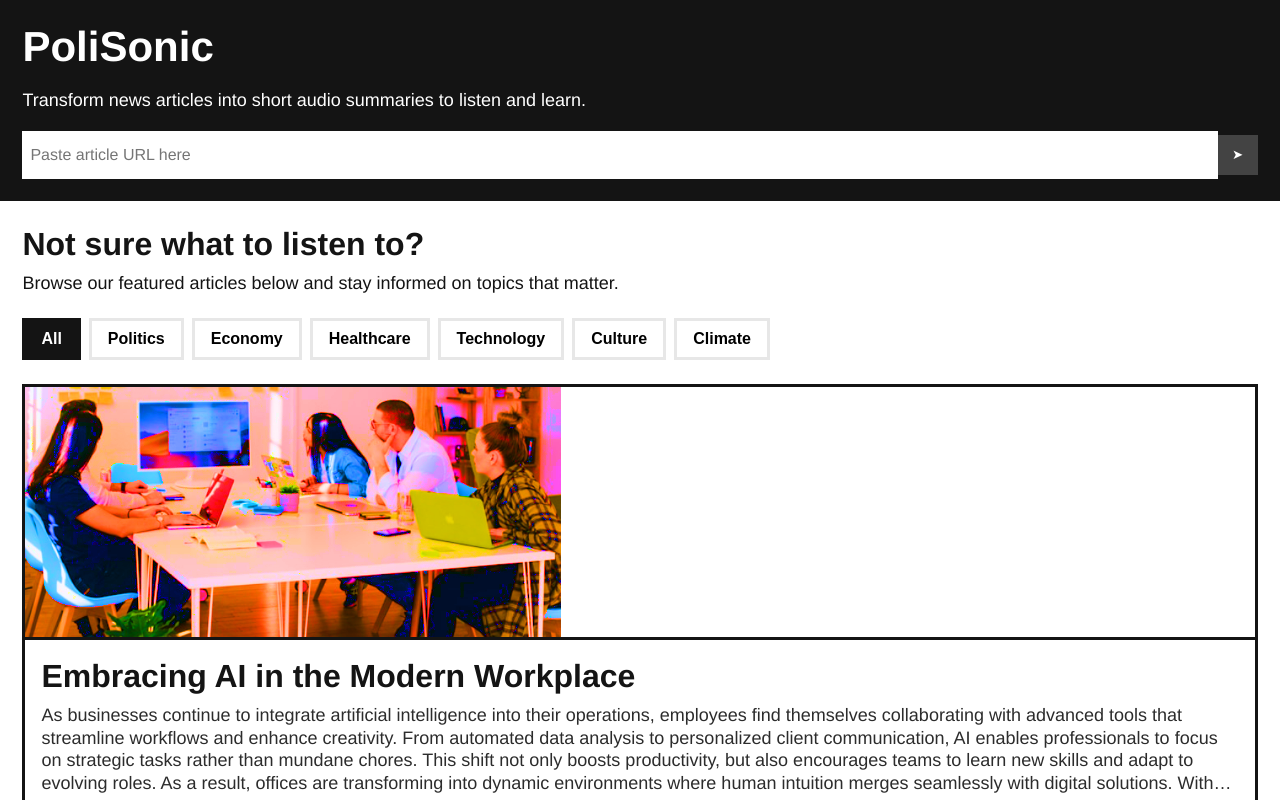
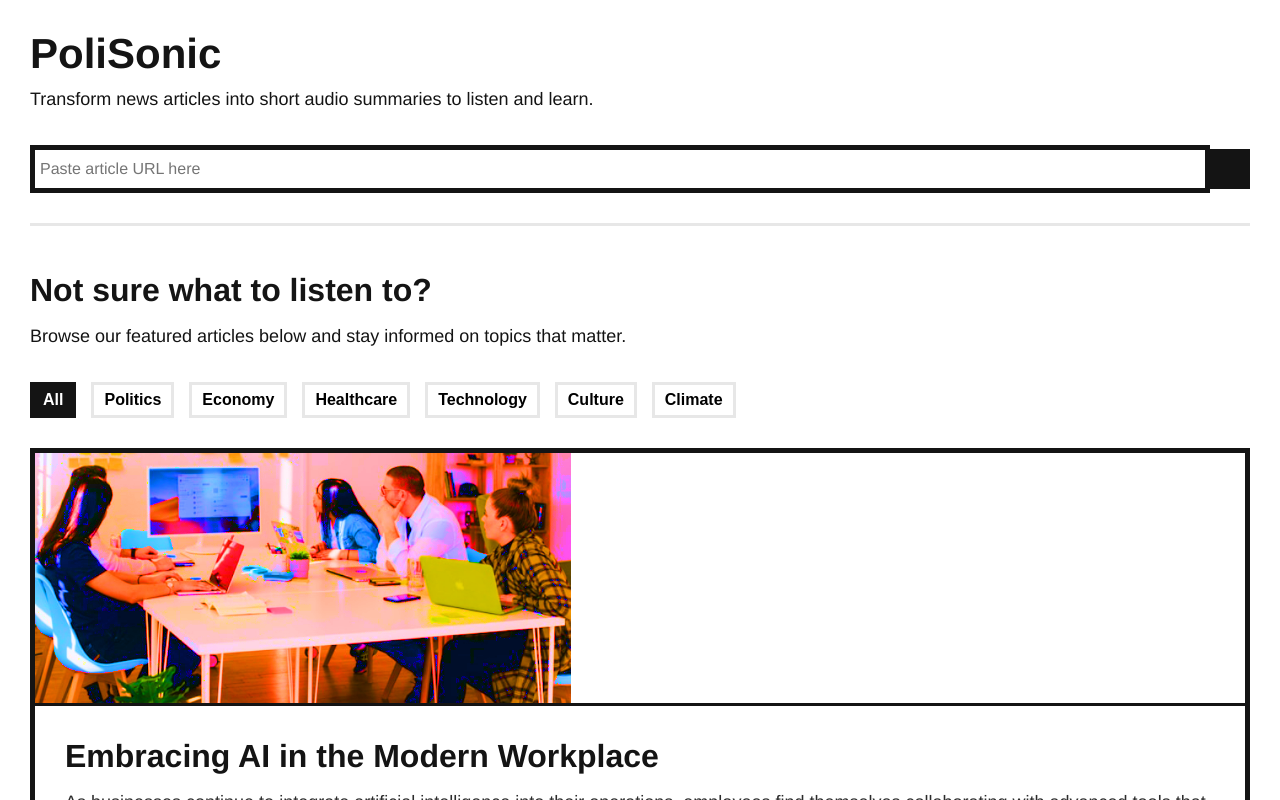
Before and after one commit to uthmanoali98/GTVO_Hackathon, a React (Create React App) app in the folder frontend/polisonic/: page / in a window 1280 px wide. Shown: the top 800 px of the page. Built offline with nearby package versions, Linux system fonts and the light colour scheme.

Commit message:
global-styling

```diff
--- a/frontend/polisonic/src/components/ArticleCard.css
+++ b/frontend/polisonic/src/components/ArticleCard.css
@@ -1,7 +1,6 @@
 /* src/components/ArticleCard.css */
 
 .article-card {
-    border: 3px solid var(--color-black-1);
     display: flex;
     flex-direction: column;
     overflow: hidden;
@@ -29,40 +28,14 @@
     position: absolute;
   }
 
-  .content {
-    padding: 1rem;
-  }
-
   .black-divider{
     height: 3px;
     background-color: var(--color-black-1);
     width: 100%;
   }
 
-  .article-title {
-    margin-bottom: 2em;
-    font-weight: var(--h3-font-weight);
-    line-height: var(--h3-line-height);
-    font-size: var(--h3-font-size-desktop);
-  }
-
-  @media (max-width: var(--breakpoint-desktop)) {
-    .article-title {
-      font-size: var(--h3-font-size-tablet);
-    }
-  }
-
-  @media (max-width: var(--breakpoint-tablet)) {
-    .article-title {
-      font-size: var(--h3-font-size-mobile);
-    }
-  }
-
   .article-description {
-    margin: 0 0 1rem 0;
-    font-weight: var(--body-reg-font-weight);
-    line-height: var(--body-reg-line-height);
-    font-size: var(--body-reg-font-size-desktop);
+    margin: 1.5rem 0 2rem 0;
     color: var(--color-black-2);
     display: -webkit-box;          /* Use flexbox for WebKit-based browsers */
     -webkit-box-orient: vertical;  /* Set box orientation to vertical */
@@ -73,21 +46,5 @@
 
   @media (max-width: var(--breakpoint-desktop)) {
     .article-description {
-      font-size: var(--body-reg-font-size-tablet-mobile);
     }
   }
-
-  .article-source {
-    margin: 0 0 0 0;
-    font-weight: var(--body-small-font-weight);
-    line-height: var(--body-small-line-height);
-    font-size: var(--body-small-font-size-desktop);
-    font-style: italic;
-    color: var(--color-black-3);
-  }
-
-  @media (max-width: var(--breakpoint-desktop)) {
-    .article-source {
-      font-size: var(--body-small-font-size-tablet-mobile);
-    }
-  }
--- a/frontend/polisonic/src/components/ArticleCard.jsx
+++ b/frontend/polisonic/src/components/ArticleCard.jsx
@@ -5,16 +5,16 @@ import './ArticleCard.css';
 const ArticleCard = ({ article }) => {
   const { title, description, source, imageUrl } = article;
   return (
-    <div className="article-card">
+    <div className="article-card border-all-default">
       <div className="image-container">
         <div className='image-filter'></div>
         <img src={imageUrl} alt={title} />
       </div>
       <div className='black-divider'></div>
-      <div className="content">
+      <div className="padding-all">
         <h3 className="article-title">{title}</h3>
         <p className="article-description">{description}</p>
-        <p className="article-source">Source: {source}</p>
+        <p className="article-source body-small">Source: {source}</p>
       </div>
     </div>
   );
--- a/frontend/polisonic/src/components/ArticlePage.css
+++ b/frontend/polisonic/src/components/ArticlePage.css
@@ -38,7 +38,6 @@
 }
 
 .article-source {
-  margin: 0 0 2rem 0;
   font-weight: var(--body-small-font-weight);
   line-height: var(--body-small-line-height);
   font-size: var(--body-small-font-size-desktop);
--- a/frontend/polisonic/src/components/HomePage.css
+++ b/frontend/polisonic/src/components/HomePage.css
@@ -7,41 +7,14 @@
 
   /* Hero Styles */
   .hero {
-    background: var(--color-black-1);
-    color: white;
-    padding: 1.4rem 1.4rem;
   }
 
   .hero-title {
     margin: 0 0 1rem 0;
-    font-weight: var(--h1-font-weight);
-    line-height: var(--h1-line-height);
-    font-size: var(--h1-font-size-desktop);
-  }
-
-  @media (max-width: var(--breakpoint-desktop)) {
-    .hero-title {
-      font-size: var(--h1-font-size-tablet);
-    }
-  }
-
-  @media (max-width: var(--breakpoint-tablet)) {
-    .hero-title {
-      font-size: var(--h1-font-size-mobile);
-    }
   }
 
   .hero-subtitle {
     margin: 0 0 -1.4em 0;
-    font-weight: var(--body-reg-font-weight);
-    line-height: var(--body-reg-line-height);
-    font-size: var(--body-reg-font-size-desktop);
-  }
-
-  @media (max-width: var(--breakpoint-desktop)) {
-    .hero-subtitle {
-      font-size: var(--body-reg-font-size-tablet-mobile);
-    }
   }
 
   /* Sticky Search */
@@ -49,16 +22,14 @@
     position: sticky;
     top: 0;
     z-index: 10;
-    background: var(--color-black-1);
-    padding: 1.4rem 1.4rem;
     display: flex;
     align-items: center;
+    margin-bottom: 3em;
   }
 
   .search-input {
     flex: 1;
     padding: 0.5rem;
-    border: none;
     height: 3em;
     font-weight: var(--body-reg-font-weight);
     line-height: var(--body-reg-line-height);
@@ -67,23 +38,19 @@
   }
 
   .search-button {
-    background: var(--color-black-3);
+    background: var(--color-black-1);
     color: white;
-    border: none;
+    border: 3px solid var(--color-black-1);
     height: 3em;
     width: 3em;
   }
 
   /* Content Section */
   .content-section {
-    padding: 1.4rem 1.4rem;
   }
 
   .section-title {
-    margin: 0 0 0.5rem 0;
-    font-weight: var(--h2-font-weight);
-    line-height: var(--h2-line-height);
-    font-size: var(--h2-font-size-desktop);
+
   }
 
   @media (max-width: var(--breakpoint-desktop)) {
@@ -99,10 +66,7 @@
   }
 
   .section-subtitle {
-    margin: 0 0 1rem 0;
-    font-weight: var(--body-reg-font-weight);
-    line-height: var(--body-reg-line-height);
-    font-size: var(--body-reg-font-size-desktop);
+
   }
 
   @media (max-width: var(--breakpoint-desktop)) {
@@ -113,8 +77,7 @@
 
   .categories-wrapper {
     display: flex;
-    gap: 0.5rem;
-    margin: 1.5rem 0rem;
+    gap: 1.5rem;
     position: relative;
 
     /* Make the container stop at screen/device width */
@@ -155,7 +118,7 @@
   /* Articles Grid */
   .articles-grid {
     display: grid;
-    gap: 1rem;
+    gap: 2rem;
     grid-template-columns: 1fr;
   }
 
--- a/frontend/polisonic/src/components/HomePage.jsx
+++ b/frontend/polisonic/src/components/HomePage.jsx
@@ -120,24 +120,32 @@ const HomePage = () => {
 
   return (
     <div className="homepage-container">
-      <div className="hero">
+      <div className="hero padding-all">
         <h1 className="hero-title">PoliSonic</h1>
         <p className="hero-subtitle">Transform news articles into short audio summaries to listen and learn.</p>
       </div>
-      <div className="sticky-search-container">
+      <div className="sticky-search-container padding-lrt">
         <input
-          className="search-input"
+          className="search-input border-all-default"
           placeholder="Paste article URL here"
           value={inputValue}
           onChange={(e) => setInputValue(e.target.value)} />
         <button className="search-button" onClick={fetchArticleData} disabled={loading}>
-          {loading ? '...' : '➤'}
+          {loading ? <div>
+
+          </div> :
+            <div>
+            </div>
+          }
         </button>
       </div>
+      <div className='line-div top-margin'></div>
       <section className="content-section">
-        <h2 className="section-title">Not sure what to listen to?</h2>
-        <p className="section-subtitle">Browse our featured articles below and stay informed on topics that matter.</p>
-        <div className="categories-wrapper">
+        <div className='padding-all'>
+          <h2 className="section-title">Not sure what to listen to?</h2>
+          <p className="section-subtitle">Browse our featured articles below and stay informed on topics that matter.</p>
+        </div>
+        <div className="categories-wrapper padding-horizontal">
           {ALL_CATEGORIES.map(cat => (
             <button
               key={cat}
@@ -148,7 +156,7 @@ const HomePage = () => {
             </button>
           ))}
         </div>
-        <div className="articles-grid">
+        <div className="articles-grid padding-all">
           {filteredArticles.map((article, idx) => (
             <ArticleCard key={idx} article={article} />
           ))}
--- a/frontend/polisonic/src/styles/global.css
+++ b/frontend/polisonic/src/styles/global.css
@@ -3,6 +3,7 @@
 @import url('./variables.css');
 
 html, body, #root {
+  font-size: 10px;
   padding:0;
   margin:0;
   height:100%;
@@ -18,3 +19,172 @@ html, body, #root {
 button {
   cursor: pointer;
 }
+
+/* Line Divider */
+.line-div{
+  height: 3px;
+  width: auto;
+  background-color: var(--color-white-2);
+  margin: 0rem 3rem;
+}
+
+@media (max-width: 760px){
+  .line-div{
+    height: 3px;
+    width: auto;
+    background-color: var(--color-white-2);
+    margin: 0rem 2rem;
+  }
+}
+
+
+/* Global Border Styles*/
+.border-all-default{
+  border: 5px solid var(--color-black-1);
+}
+.border-all-small{
+  border: 3px solid var(--color-black-1);
+
+}
+
+@media (max-width: 760px){
+  .border-all-default{
+    border: 3px solid var(--color-black-1);
+  }
+  .border-all-small{
+    border: 2px solid var(--color-black-1);
+  }
+}
+
+
+/* Global Padding Classes */
+.padding-horizontal {
+  padding-left: var(--padding-large);
+  padding-right: var(--padding-large);
+}
+
+.padding-vertical {
+  padding-top: var(--padding-large);
+  padding-bottom: var(--padding-large);
+}
+
+.padding-lrt {
+  padding-top: var(--padding-large);
+  padding-left: var(--padding-large);
+  padding-right: var(--padding-large);
+}
+
+.padding-all {
+  padding: var(--padding-large);
+}
+
+.padding-all-medium {
+  padding: var(--padding-default);
+}
+
+/* Responsive Padding Adjustments */
+@media (max-width: 760px) {
+  .padding-horizontal {
+    padding-left: var(--padding-default);
+    padding-right: var(--padding-default);
+  }
+
+  .padding-vertical {
+    padding-top: var(--padding-default);
+    padding-bottom: var(--padding-default);
+  }
+
+  .padding-lrt {
+    padding-top: var(--padding-default);
+    padding-left: var(--padding-default);
+    padding-right: var(--padding-default);
+  }
+  .padding-all {
+    padding: var(--padding-default);
+  }
+
+  .padding-all-medium {
+    padding: var(--padding-medium);
+  }
+}
+
+/* Heading Styles */
+h1, .h1 {
+  font-size: var(--h1-font-size-desktop);
+  margin: .5em 0em;
+}
+
+h2, .h2 {
+  font-size: var(--h2-font-size-desktop);
+  margin: .5em 0em;
+
+}
+
+h3, .h3 {
+  font-size: var(--h3-font-size-desktop);
+  margin: .5em 0em;
+}
+
+h4, .h4 {
+  font-size: var(--h4-font-size-desktop);
+  margin: .35em 0em;
+}
+
+.body-large {
+  font-size: var(--body-large-font-size-desktop);
+  margin: .3em 0em;
+  line-height: var(--body-large-line-height);
+}
+
+p, .body-reg {
+  font-size: var(--body-reg-font-size-desktop);
+  margin: .25em 0em;
+  line-height: var(--body-reg-line-height);
+}
+
+.body-small {
+  font-size: var(--body-small-font-size-desktop);
+  margin: .2em 0em;
+  line-height: var(--body-small-line-height);
+
+}
+
+.subtitle {
+  font-size: var(--subtitle-font-size-desktop);
+  margin: .2em 0em;
+}
+
+/* Responsive Adjustments */
+/* @media (max-width: 520px) {
+  h1, .h1 {
+    font-size: var(--h1-font-size-mobile);
+  }
+
+  h2, .h2 {
+    font-size: var(--h2-font-size-mobile);
+  }
+
+  h3, .h3 {
+    font-size: var(--h3-font-size-mobile);
+  }
+
+  h4, .h4 {
+    font-size: var(--h4-font-size-mobile);
+  }
+
+  .body-large {
+    font-size: var(--body-large-font-size-mobile);
+  }
+
+  p, .body-reg {
+    font-size: var(--body-reg-font-size-mobile);
+  }
+
+  .body-small {
+    font-size: var(--body-small-font-size-mobile);
+  }
+
+  .subtitle {
+    font-size: var(--subtitle-font-size-mobile);
+  }
+} */
--- a/frontend/polisonic/src/styles/variables.css
+++ b/frontend/polisonic/src/styles/variables.css
@@ -18,9 +18,17 @@
     --color-purple_main: #FF3FFF;
 
     /* Breakpoints */
-    --breakpoint-mobile: 480px;
-    --breakpoint-tablet: 768px;
-    --breakpoint-desktop: 1024px;
+    --breakpoint-mobile: 520px;
+    --breakpoint-tablet: 760px;
+    --breakpoint-desktop: 1020px;
+
+    /* Padding Sizes */
+    --padding-large: 3rem;
+    --padding-default: 2rem;
+    --padding-medium: 1.5rem;
+    --padding-small: 1rem;
+    --padding-tiny: 0.5rem;
+
 
     /* Font Family */
     --font-family-primary: "Helvetica Neue", Helvetica, Arial, sans-serif;
@@ -33,53 +41,53 @@
     /* H1 */
     --h1-font-weight: 700;
     --h1-line-height: 120%;
-    --h1-font-size-desktop: 2.625rem; /* 42px */
-    --h1-font-size-tablet: 2.25rem;   /* 36px */
-    --h1-font-size-mobile: 1.875rem;  /* 30px */
+    --h1-font-size-desktop: 4.2rem; /* 42px */
+    --h1-font-size-tablet: 3.6rem;   /* 36px */
+    --h1-font-size-mobile: 3rem;  /* 30px */
 
     /* H2 */
     --h2-font-weight: 700;
     --h2-line-height: 125%;
-    --h2-font-size-desktop: 2rem;   /* 32px */
-    --h2-font-size-tablet: 1.75rem; /* 28px */
-    --h2-font-size-mobile: 1.5rem;  /* 24px */
+    --h2-font-size-desktop: 3.2rem;   /* 32px */
+    --h2-font-size-tablet: 2.8rem; /* 28px */
+    --h2-font-size-mobile: 2.4rem;  /* 24px */
 
     /* H3 */
     --h3-font-weight: 700;
     --h3-line-height: 125%;
-    --h3-font-size-desktop: 1.75rem;  /* 28px */
-    --h3-font-size-tablet: 1.5rem;    /* 24px */
-    --h3-font-size-mobile: 1.25rem;   /* 20px */
+    --h3-font-size-desktop: 2.8rem;  /* 28px */
+    --h3-font-size-tablet: 2.4rem;    /* 24px */
+    --h3-font-size-mobile: 2.0rem;   /* 20px */
 
     /* H4 */
     --h4-font-weight: 700;
     --h4-line-height: normal;
-    --h4-font-size-desktop: 1.5rem;   /* 24px */
-    --h4-font-size-tablet: 1.25rem;   /* 20px */
-    --h4-font-size-mobile: 1.125rem;  /* 18px */
+    --h4-font-size-desktop: 2.4rem;   /* 24px */
+    --h4-font-size-tablet: 2.0rem;   /* 20px */
+    --h4-font-size-mobile: 1.8rem;  /* 18px */
 
     /* Body Reg */
     --body-reg-font-weight: 400;
     --body-reg-line-height: 125%;
-    --body-reg-font-size-desktop: 1.125rem;   /* 18px */
-    --body-reg-font-size-tablet-mobile: 1rem; /* 16px */
+    --body-reg-font-size-desktop: 1.8rem;   /* 18px */
+    --body-reg-font-size-tablet-mobile: 1.6rem; /* 16px */
 
     /* Body Small */
     --body-small-font-weight: 400;
     --body-small-line-height: normal;
-    --body-small-font-size-desktop: 1rem;      /* 16px */
-    --body-small-font-size-tablet-mobile: 0.875rem; /* 14px */
+    --body-small-font-size-desktop: 1.6rem;      /* 16px */
+    --body-small-font-size-tablet-mobile: 1.4rem; /* 14px */
 
     /* Body Large */
     --body-large-font-weight: 400;
     --body-large-line-height: 140%;
-    --body-large-font-size-desktop: 1.25rem;   /* 20px */
-    --body-large-font-size-tablet-mobile: 1.125rem; /* 18px */
+    --body-large-font-size-desktop: 2.0rem;   /* 20px */
+    --body-large-font-size-tablet-mobile: 1.8rem; /* 18px */
 
     /* Subtitle */
     --subtitle-font-weight: 500;
     --subtitle-line-height: 135%;
-    --subtitle-font-size-desktop: 1.25rem;    /* 20px */
-    --subtitle-font-size-tablet-mobile: 1.125rem; /* 18px */
-    --subtitle-alt-font-size: 0.75rem; /* 12px */
+    --subtitle-font-size-desktop: 2.0rem;    /* 20px */
+    --subtitle-font-size-tablet-mobile: 1.8rem; /* 18px */
+    --subtitle-alt-font-size: 1.2rem; /* 12px */
   }
```
